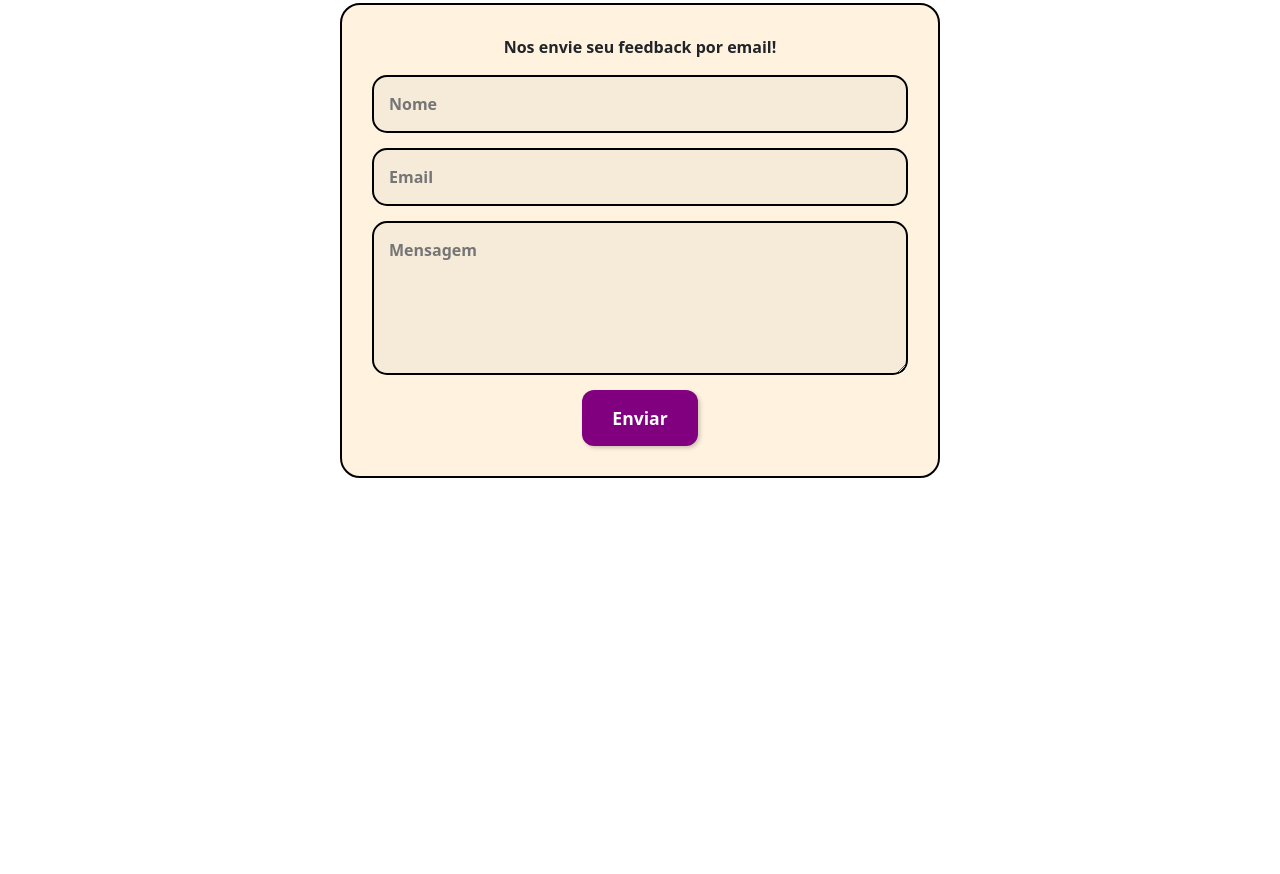
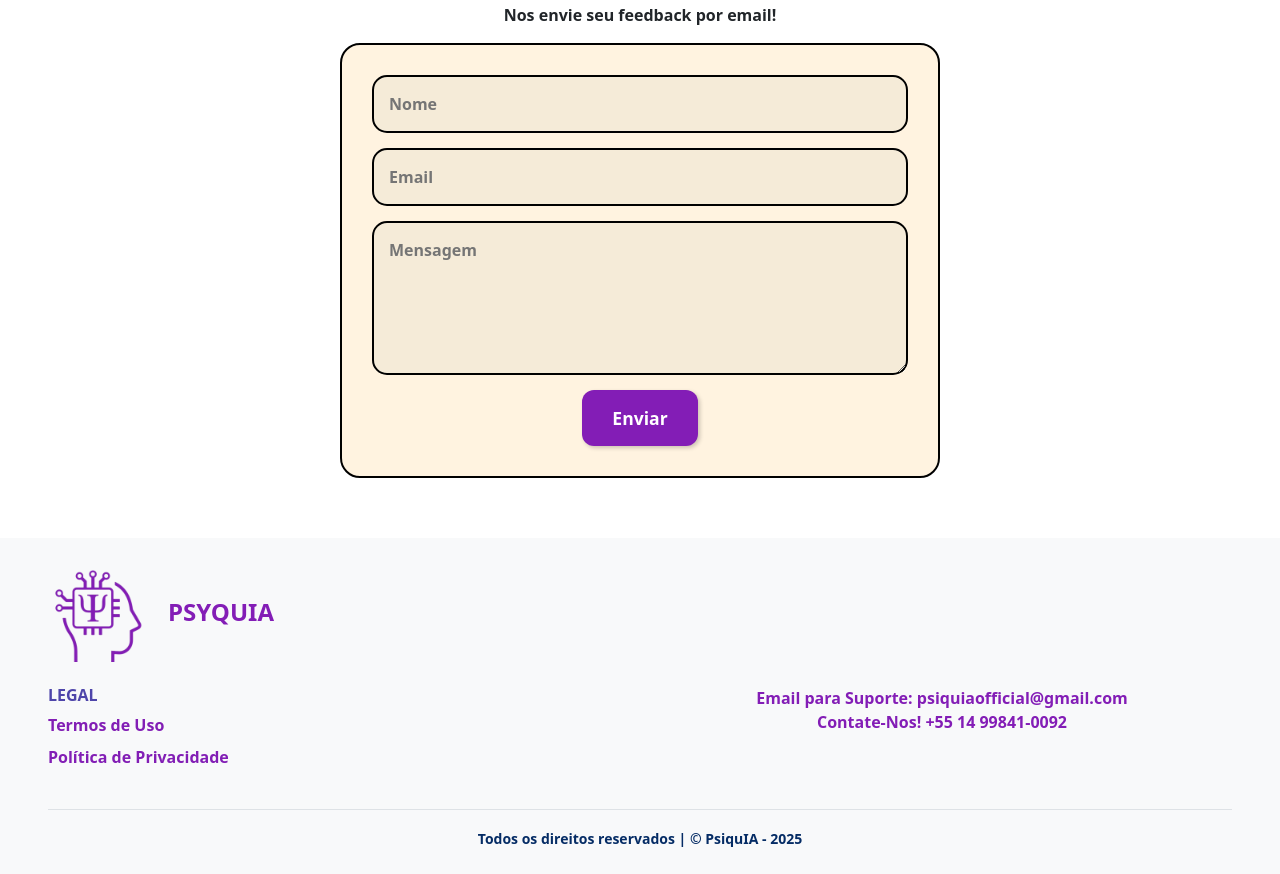
Before and after one commit to MichelAcre/PsyquIA, a plain HTML site: page index.html in a window 1280 px wide. Shown: the part 2703-3577 px from the top of the page. Before the commit the page ends 3181 px from the top, so only its background shows below. Drawn offline with nearby package versions, Linux system fonts and the light colour scheme.

Commit message:
"Terminando" o footer e finalizando a minha parte

```diff
--- a/css/style.css
+++ b/css/style.css
@@ -101,7 +101,7 @@ form input, form textarea {
 }
 
 .button-submit {
-  background-color: purple;
+  background-color: #831DB6;
   color: white;
   padding: 15px 30px;
   border: 2px ;
--- a/index.html
+++ b/index.html
@@ -158,9 +158,10 @@
 
      <!----------------------------------------------->
 
+
      <div class="titulo-contato">Entre em contato!</div>
-     <div class="form-container ">
-       <p>Nos envie seu feedback por email!</p>
+     <p>Nos envie seu feedback por email!</p>
+     <div class="form-container" style="margin-bottom: 60px;">
        <form>
          <input type="text" placeholder="Nome" required />
          <input type="email" placeholder="Email" required />
@@ -169,7 +170,47 @@
        </form>
       </div>
 
-       <!----------------------------------------------->
+      <!----------------------------------------------->
+      <footer class="bg-light py-4 w-100">
+        <div class="container-fluid px-5">
+
+          <!-- Logo + Nome -->
+          <div class="d-flex align-items-center mb-4">
+            <img src="img/Design sem nome-Photoroom.png" alt="Logo" style="height: 100px; margin-right: 20px;">
+            <h4 class="text-uppercase fw-bold m-0" style="color: #831DB6;">Psyquia</h4>
+          </div>
+
+          <!-- Row com Legal e Contato -->
+          <div class="row d-flex justify-content-between">
+            <!-- Coluna Legal -->
+            <div class="col col-md-6 mb-3 text-start">
+              <h6 class="fw-bold" style="color: #4E45AA;">LEGAL</h6>
+              <div class="d-flex flex-column gap-2">
+                <a href="#" class="text-decoration-none fw-semibold" style="color: #821EB5;">Termos de Uso</a>
+                <a href="#" class="text-decoration-none fw-semibold" style="color: #821EB5;">Política de Privacidade</a>
+              </div>
+            </div>
+
+            <!-- Coluna Contato (alinhada à direita) -->
+            <div class="col-md-6 col align-items-start">
+              <p class="m-0">
+                <strong style="color: #831DB6;">Email para Suporte:</strong>
+                <a href="mailto:psiquiaofficial@gmail.com" class="text-decoration-none" style="color: #831DB6;">psiquiaofficial@gmail.com</a>
+              </p>
+              <p class="m-0">
+                <strong style="color: #831DB6;">Contate-Nos!</strong>
+                <a href="tel:+5514998410092" class="text-decoration-none" style="color: #831DB6;">+55 14 99841-0092</a>
+              </p>
+            </div>
+          </div>
+
+          <!-- Direitos -->
+          <div class="text-center mt-4 border-top pt-3">
+            <small class="text-primary-emphasis fw-semibold">Todos os direitos reservados | © PsiquIA - 2025</small>
+          </div>
+
+        </div>
+      </footer>
     <script
       src="https://cdnjs.cloudflare.com/ajax/libs/bootstrap/5.3.3/js/bootstrap.bundle.min.js"
       integrity="sha512-7Pi/otdlbbCR+LnW+F7PwFcSDJOuUJB3OxtEHbg4vSMvzvJjde4Po1v4BR9Gdc9aXNUNFVUY+SK51wWT8WF0Gg=="
```
Also changed, not shown: img/Design sem nome-Photoroom.png (added), img/Footer.png (deleted).
